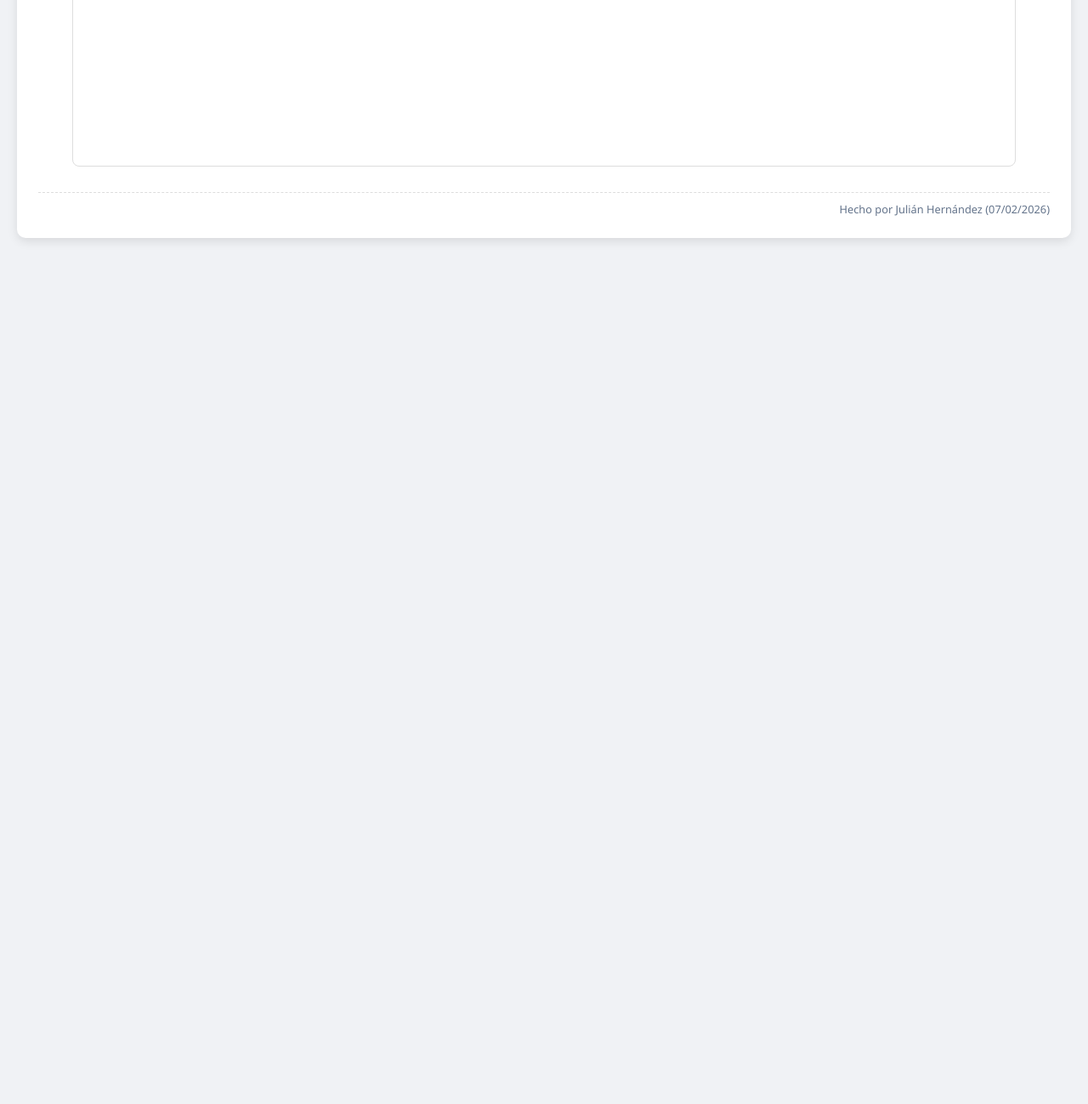
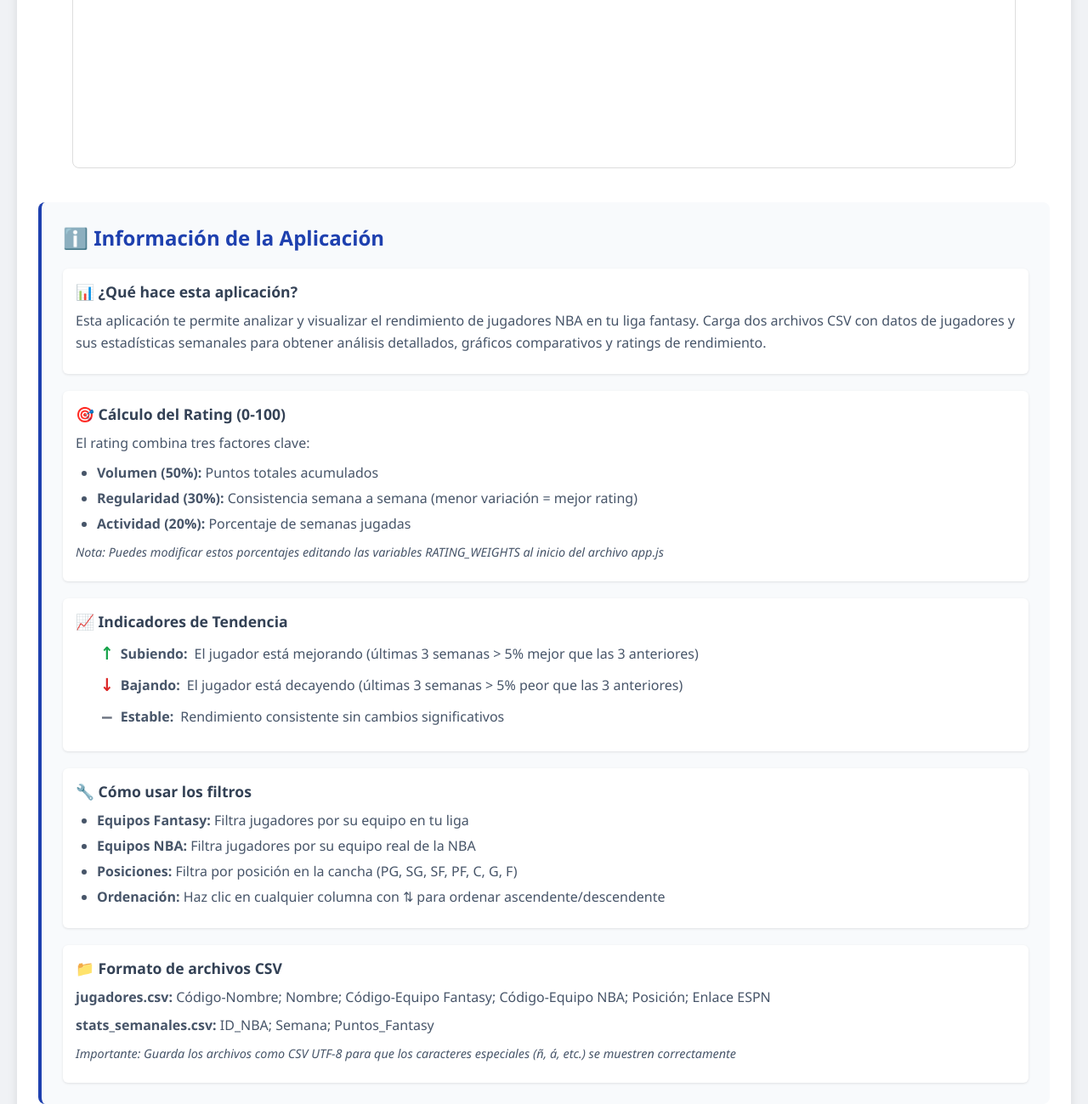
Before and after one commit to jhernand-alt/nba-fantasy-app, a plain HTML site: page index.html in a window 1280 px wide. Shown: the part 770-2069 px from the top of the page at 85% size. Before the commit the page ends 1070 px from the top, so only its background shows below. Drawn offline with nearby package versions, Linux system fonts and the light colour scheme.

Commit message:
Add files via upload

```diff
--- a/app.js
+++ b/app.js
@@ -20,7 +20,19 @@ let currentNBATeamFilter = 'all'; // Filtro de equipo NBA activo
 
 // Configuración de formato CSV
 const DECIMAL_SEPARATOR = ','; // Separador decimal en el CSV español
-const COLUMN_DELIMITER = ';'; // Delimitador de columnas en CSV
+const COLUMN_DELIMITER = ';'; // Delimitador de columnas
+
+// ============================================================================
+// CONFIGURACIÓN DE FÓRMULA DE RATING (EDITABLE)
+// ============================================================================
+// Puedes modificar estos valores para ajustar cómo se calcula el rating
+// IMPORTANTE: Los tres valores deben sumar 1.0 (100%)
+const RATING_WEIGHTS = {
+    volume: 0.50,      // 50% - Peso del volumen de puntos totales
+    regularity: 0.30,  // 30% - Peso de la regularidad (inversa del CV)
+    activity: 0.20     // 20% - Peso del porcentaje de semanas jugadas
+};
+// ============================================================================ en CSV
 
 // Colores para las líneas del gráfico (se repiten cíclicamente)
 const chartColors = [
@@ -401,8 +413,10 @@ function calculatePerformance(player, maxTotalPoints) {
     const totalWeeks = player.weeklyPoints.length;
     const activityScore = totalWeeks > 0 ? (player.weeksPlayed / totalWeeks) * 100 : 0;
 
-    // RATING FINAL: Media ponderada
-    const performance = (volumeScore * 0.5) + (regularityScore * 0.3) + (activityScore * 0.2);
+    // RATING FINAL: Media ponderada usando pesos configurables
+    const performance = (volumeScore * RATING_WEIGHTS.volume) +
+                       (regularityScore * RATING_WEIGHTS.regularity) +
+                       (activityScore * RATING_WEIGHTS.activity);
 
     return Math.round(performance); // Redondear a entero
 }
--- a/index.html
+++ b/index.html
@@ -17,8 +17,8 @@
             <h1>Liga Fantasy NBA "GO LAKERS!!!"</h1>
 
             <div class="controls-and-filters" role="region" aria-label="Filtros y Controles de Datos">
-                <div id="unifiedControls" class="controls-row">
-
+                <!-- FILA 1: Botones de carga de archivos CSV -->
+                <div id="fileControls" class="controls-row">
                     <label for="csvPlayers" class="btn-download">
                         Cargar Jugadores CSV ⬆️
                         <input type="file" id="csvPlayers" accept=".csv" style="display: none;">
@@ -27,9 +27,10 @@
                         Cargar Stats Semanales CSV ⬆️
                         <input type="file" id="csvStats" accept=".csv" style="display: none;">
                     </label>
+                </div>
 
-                    <span style="separator"></span>
-
+                <!-- FILA 2: Selectores de filtros -->
+                <div id="filterControls" class="controls-row">
                     <select id="fantasyTeamSelector" class="fantasy-team-selector" onchange="filterPlayersByFantasyTeam(this.value)" disabled>
                         <option value="all">TODOS LOS EQUIPOS FANTASY</option>
                         <!-- Opciones cargadas por JS -->
@@ -90,6 +91,55 @@
             </figure>
         </section>
 
+        <!-- Sección explicativa -->
+        <section class="info-section" aria-labelledby="infoHeader">
+            <h2 id="infoHeader">ℹ️ Información de la Aplicación</h2>
+
+            <div class="info-content">
+                <div class="info-block">
+                    <h3>📊 ¿Qué hace esta aplicación?</h3>
+                    <p>Esta aplicación te permite analizar y visualizar el rendimiento de jugadores NBA en tu liga fantasy. Carga dos archivos CSV con datos de jugadores y sus estadísticas semanales para obtener análisis detallados, gráficos comparativos y ratings de rendimiento.</p>
+                </div>
+
+                <div class="info-block">
+                    <h3>🎯 Cálculo del Rating (0-100)</h3>
+                    <p>El rating combina tres factores clave:</p>
+                    <ul>
+                        <li><strong>Volumen (50%):</strong> Puntos totales acumulados</li>
+                        <li><strong>Regularidad (30%):</strong> Consistencia semana a semana (menor variación = mejor rating)</li>
+                        <li><strong>Actividad (20%):</strong> Porcentaje de semanas jugadas</li>
+                    </ul>
+                    <p class="info-note"><em>Nota: Puedes modificar estos porcentajes editando las variables RATING_WEIGHTS al inicio del archivo app.js</em></p>
+                </div>
+
+                <div class="info-block">
+                    <h3>📈 Indicadores de Tendencia</h3>
+                    <ul class="trend-list">
+                        <li><span class="trend-indicator trend-up">↑</span> <strong>Subiendo:</strong> El jugador está mejorando (últimas 3 semanas > 5% mejor que las 3 anteriores)</li>
+                        <li><span class="trend-indicator trend-down">↓</span> <strong>Bajando:</strong> El jugador está decayendo (últimas 3 semanas > 5% peor que las 3 anteriores)</li>
+                        <li><span class="trend-indicator trend-stable">−</span> <strong>Estable:</strong> Rendimiento consistente sin cambios significativos</li>
+                    </ul>
+                </div>
+
+                <div class="info-block">
+                    <h3>🔧 Cómo usar los filtros</h3>
+                    <ul>
+                        <li><strong>Equipos Fantasy:</strong> Filtra jugadores por su equipo en tu liga</li>
+                        <li><strong>Equipos NBA:</strong> Filtra jugadores por su equipo real de la NBA</li>
+                        <li><strong>Posiciones:</strong> Filtra por posición en la cancha (PG, SG, SF, PF, C, G, F)</li>
+                        <li><strong>Ordenación:</strong> Haz clic en cualquier columna con ⇅ para ordenar ascendente/descendente</li>
+                    </ul>
+                </div>
+
+                <div class="info-block">
+                    <h3>📁 Formato de archivos CSV</h3>
+                    <p><strong>jugadores.csv:</strong> Código-Nombre; Nombre; Código-Equipo Fantasy; Código-Equipo NBA; Posición; Enlace ESPN</p>
+                    <p><strong>stats_semanales.csv:</strong> ID_NBA; Semana; Puntos_Fantasy</p>
+                    <p class="info-note"><em>Importante: Guarda los archivos como CSV UTF-8 para que los caracteres especiales (ñ, á, etc.) se muestren correctamente</em></p>
+                </div>
+            </div>
+        </section>
+
         <div class="credit-text-main">
             Hecho por Julián Hernández (<span id="currentDatePlaceholder"></span>)
         </div>
--- a/styles.css
+++ b/styles.css
@@ -39,9 +39,15 @@ h2 {
     flex-wrap: wrap;
     align-items: center;
     gap: 10px;
+    margin-bottom: 10px; /* Espaciado entre filas */
 }
 
-/* Separador */
+/* Última fila sin margen inferior */
+.controls-row:last-child {
+    margin-bottom: 0;
+}
+
+/* Separador (ya no se usa, pero lo mantenemos por compatibilidad) */
 .controls-row span.separator {
     border-left: 1px solid #ccc;
     height: 30px;
@@ -203,6 +209,76 @@ h2 {
     border-top: 1px dashed #ddd;
 }
 
+/* SECCIÓN INFORMATIVA */
+.info-section {
+    margin-top: 40px;
+    padding: 25px;
+    background-color: #f8fafc;
+    border-radius: 8px;
+    border-left: 4px solid #1e40af;
+}
+
+.info-section h2 {
+    color: #1e40af;
+    margin-top: 0;
+    margin-bottom: 20px;
+    font-size: 1.5em;
+}
+
+.info-content {
+    display: grid;
+    gap: 20px;
+}
+
+.info-block {
+    background-color: white;
+    padding: 15px;
+    border-radius: 6px;
+    box-shadow: 0 1px 3px rgba(0, 0, 0, 0.1);
+}
+
+.info-block h3 {
+    color: #334155;
+    margin-top: 0;
+    margin-bottom: 10px;
+    font-size: 1.1em;
+}
+
+.info-block p {
+    margin: 8px 0;
+    line-height: 1.6;
+    color: #475569;
+}
+
+.info-block ul {
+    margin: 10px 0;
+    padding-left: 25px;
+    color: #475569;
+}
+
+.info-block li {
+    margin: 6px 0;
+    line-height: 1.5;
+}
+
+.info-note {
+    font-size: 0.9em;
+    color: #64748b;
+    font-style: italic;
+    margin-top: 10px;
+}
+
+.trend-list {
+    list-style: none;
+    padding-left: 0;
+}
+
+.trend-list li {
+    display: flex;
+    align-items: center;
+    gap: 8px;
+}
+
 /* MEDIA QUERY PARA MÓVILES */
 @media (max-width: 768px) {
     .player-table {
@@ -227,7 +303,4 @@ h2 {
         width: 100%;
         margin-top: 5px;
     }
-    .controls-row span.separator {
-        display: none !important;
-    }
 }
```
